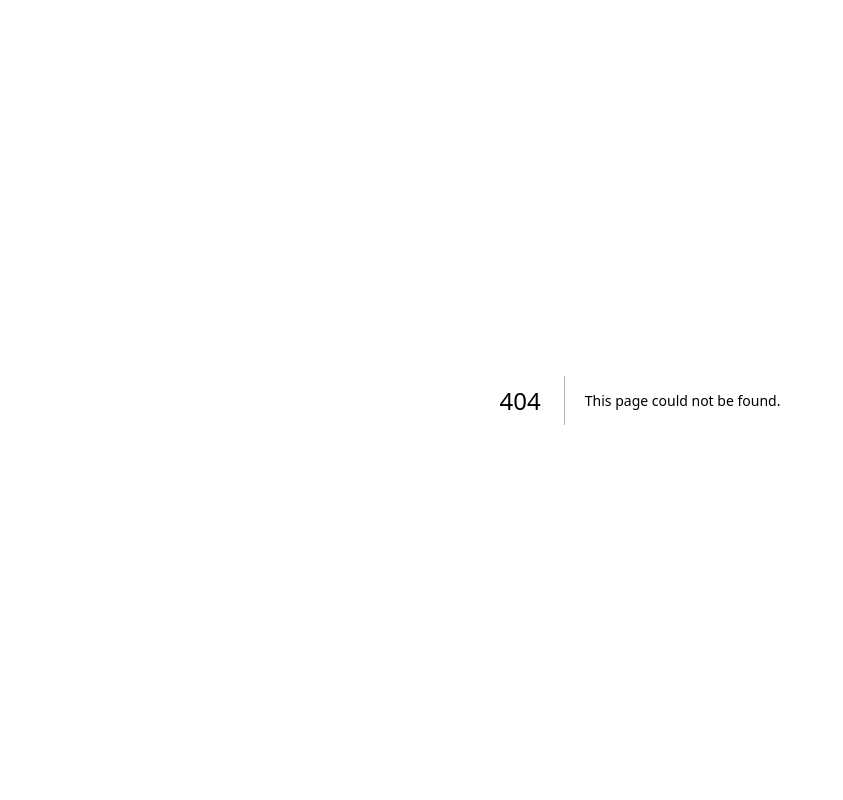
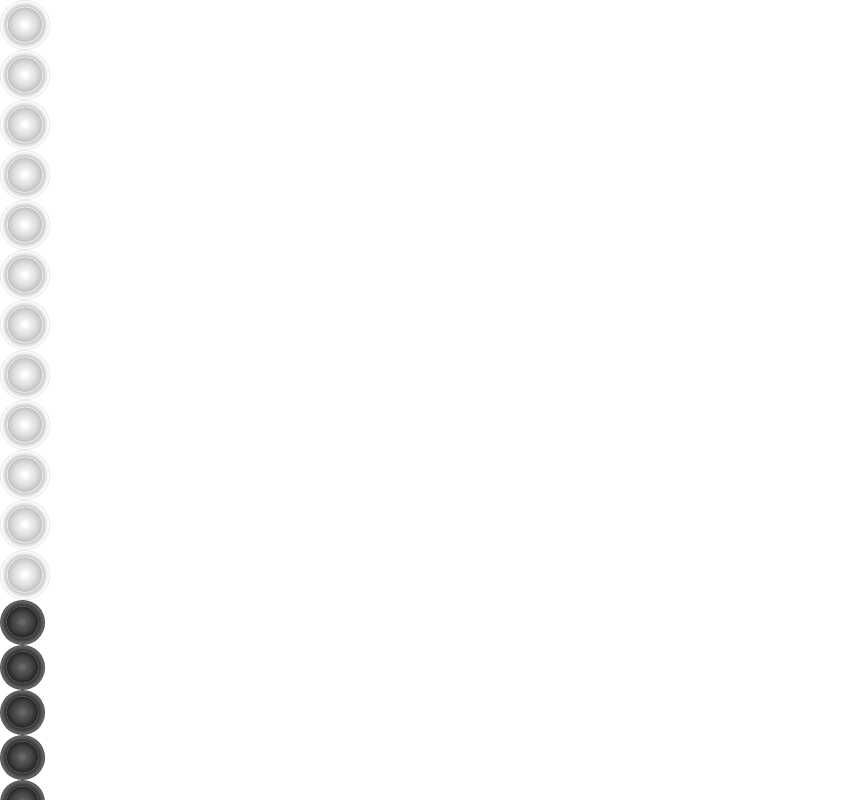
Before and after one commit to whispnode/nextjs-checkers-game, a Next.js app: page /game in a window 1280 px wide. Before the commit this address had no page. Shown: the top 800 px of the page, without its empty margins (0-843 px from the left). Built offline with nearby package versions, Linux system fonts and the light colour scheme.

Commit message:
updated game page

```diff
--- /dev/null
+++ b/src/app/game/page.tsx
@@ -0,0 +1,9 @@
+import Board from "@/components/board";
+
+export default function Page() {
+    return (
+        <div className="flex items-center justify-center w-full h-screen">
+            <Board />
+        </div>
+    );
+}
```
